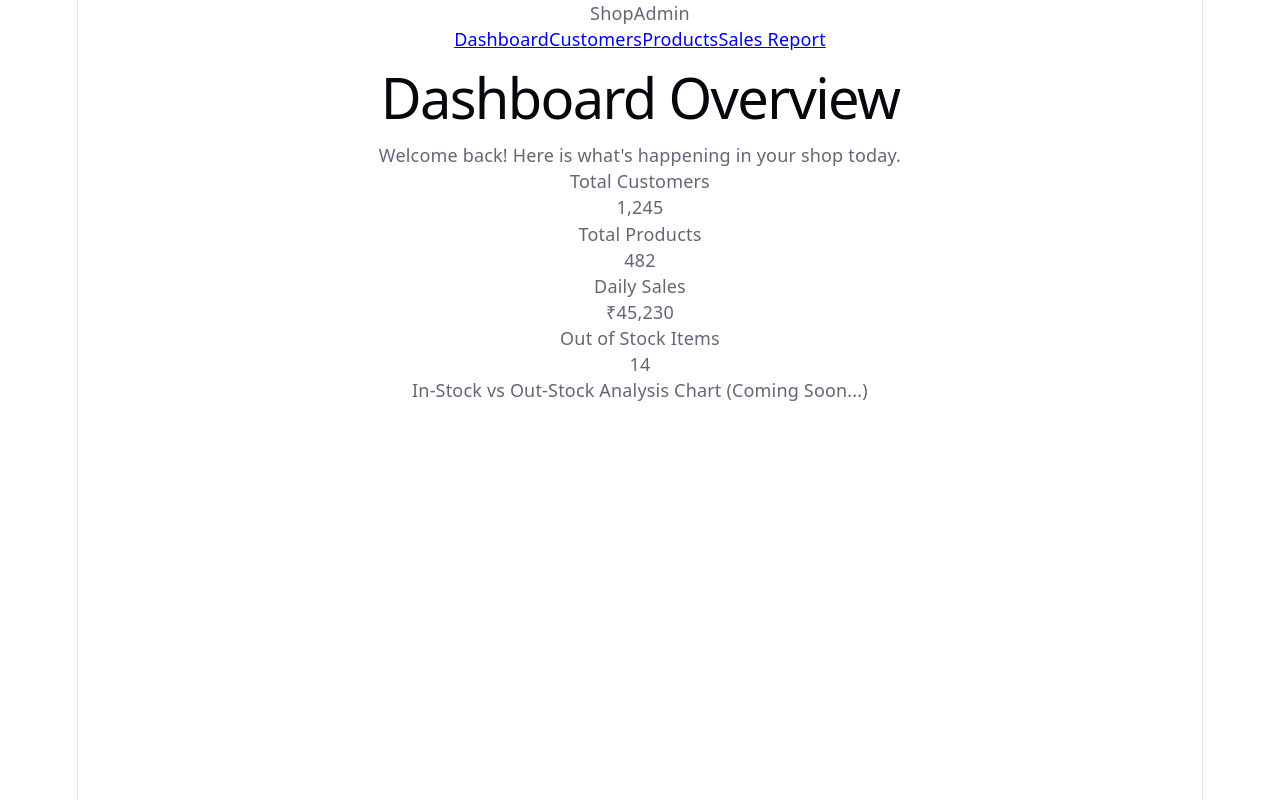
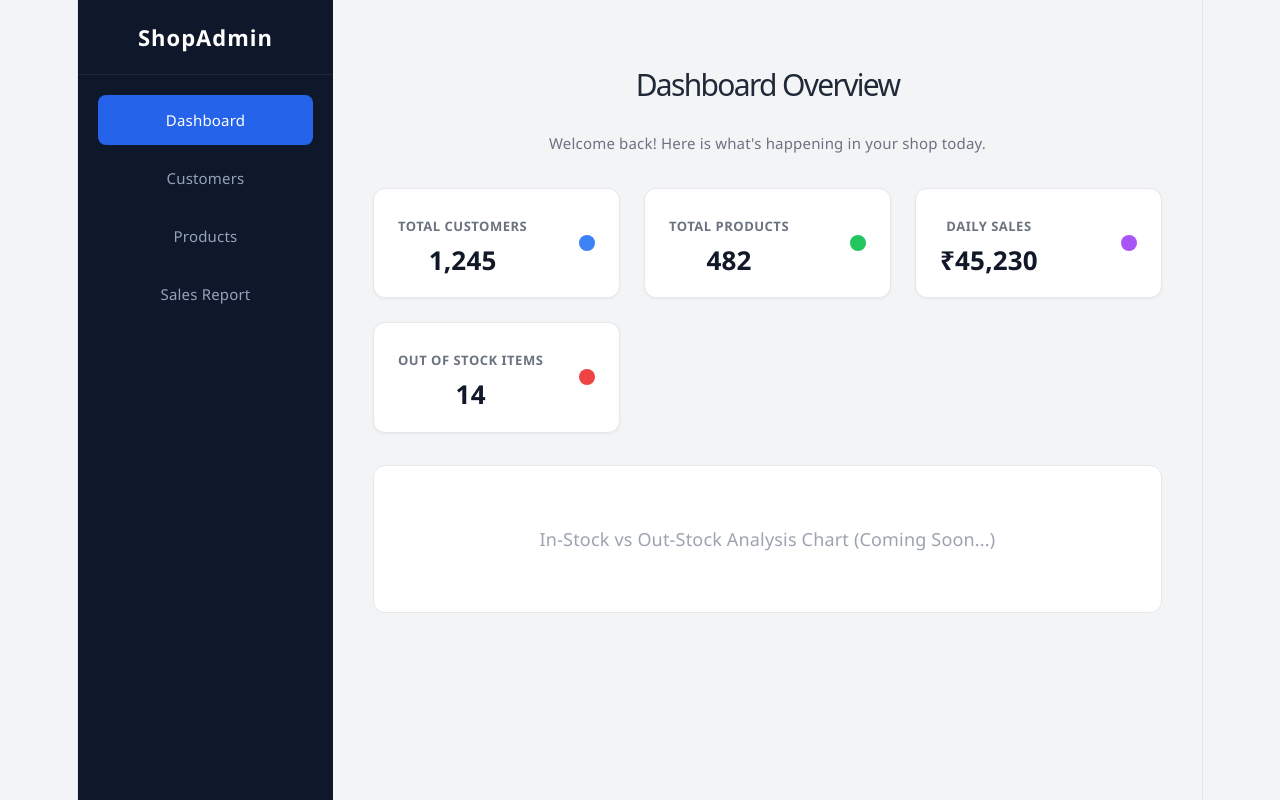
Before and after one commit to skit-devops-2026/DevOps-24ESKCS119, a React (Vite) app: page / in a window 1280 px wide. Built offline with nearby package versions, Linux system fonts and the light colour scheme.

Commit message:
Style: Added customized sidebar and layout dashboard

```diff
--- a/src/App.css
+++ b/src/App.css
@@ -1,184 +1,125 @@
-.counter {
-  font-size: 16px;
-  padding: 5px 10px;
-  border-radius: 5px;
-  color: var(--accent);
-  background: var(--accent-bg);
-  border: 2px solid transparent;
-  transition: border-color 0.3s;
-  margin-bottom: 24px;
-
-  &:hover {
-    border-color: var(--accent-border);
-  }
-  &:focus-visible {
-    outline: 2px solid var(--accent);
-    outline-offset: 2px;
-  }
+* {
+  box-sizing: border-box;
+  margin: 0;
+  padding: 0;
 }
 
-.hero {
-  position: relative;
-
-  .base,
-  .framework,
-  .vite {
-    inset-inline: 0;
-    margin: 0 auto;
+body {
+  font-family: 'Segoe UI', Tahoma, Geneva, Verdana, sans-serif;
+  background-color: #f3f4f6;
 }
 
-  .base {
-    width: 170px;
-    position: relative;
-    z-index: 0;
+.app-container {
+  display: flex;
+  height: 100vh;
 }
 
-  .framework,
-  .vite {
-    position: absolute;
+.sidebar {
+  width: 255px;
+  background-color: #0f172a;
+  color: white;
+  display: flex;
+  flex-direction: column;
 }
 
-  .framework {
-    z-index: 1;
-    top: 34px;
-    height: 28px;
-    transform: perspective(2000px) rotateZ(300deg) rotateX(44deg) rotateY(39deg)
-      scale(1.4);
+.sidebar-brand {
+  padding: 24px;
+  font-size: 22px;
+  font-weight: bold;
+  border-bottom: 1px solid #1e293b;
+  letter-spacing: 1px;
 }
 
-  .vite {
-    z-index: 0;
-    top: 107px;
-    height: 26px;
-    width: auto;
-    transform: perspective(2000px) rotateZ(300deg) rotateX(40deg) rotateY(39deg)
-      scale(0.8);
-  }
+.sidebar-nav {
+  padding: 20px;
+  display: flex;
+  flex-direction: column;
+  gap: 8px;
 }
 
-#center {
-  display: flex;
-  flex-direction: column;
-  gap: 25px;
-  place-content: center;
-  place-items: center;
-  flex-grow: 1;
-
-  @media (max-width: 1024px) {
-    padding: 32px 20px 24px;
-    gap: 18px;
-  }
+.nav-item {
+  color: #94a3b8;
+  text-decoration: none;
+  padding: 12px 16px;
+  border-radius: 8px;
+  font-size: 15px;
+  transition: all 0.2s ease;
 }
 
-#next-steps {
-  display: flex;
-  border-top: 1px solid var(--border);
-  text-align: left;
-
-  & > div {
-    flex: 1 1 0;
-    padding: 32px;
-    @media (max-width: 1024px) {
-      padding: 24px 20px;
-    }
+.nav-item:hover {
+  background-color: #1e293b;
+  color: white;
 }
 
-  .icon {
-    margin-bottom: 16px;
-    width: 22px;
-    height: 22px;
+.nav-item.active {
+  background-color: #2563eb;
+  color: white;
+  font-weight: 500;
 }
 
-  @media (max-width: 1024px) {
-    flex-direction: column;
-    text-align: center;
-  }
+.main-content {
+  flex: 1;
+  padding: 40px;
+  overflow-y: auto;
 }
 
-#docs {
-  border-right: 1px solid var(--border);
-
-  @media (max-width: 1024px) {
-    border-right: none;
-    border-bottom: 1px solid var(--border);
-  }
+.content-header h1 {
+  font-size: 30px;
+  color: #1f2937;
 }
 
-#next-steps ul {
-  list-style: none;
-  padding: 0;
-  display: flex;
-  gap: 8px;
-  margin: 32px 0 0;
-
-  .logo {
-    height: 18px;
+.content-header p {
+  color: #6b7280;
+  margin-top: 6px;
+  font-size: 15px;
 }
 
-  a {
-    color: var(--text-h);
-    font-size: 16px;
-    border-radius: 6px;
-    background: var(--social-bg);
-    display: flex;
-    padding: 6px 12px;
-    align-items: center;
-    gap: 8px;
-    text-decoration: none;
-    transition: box-shadow 0.3s;
-
-    &:hover {
-      box-shadow: var(--shadow);
-    }
-    .button-icon {
-      height: 18px;
-      width: 18px;
-    }
+.stats-grid {
+  display: grid;
+  grid-template-columns: repeat(auto-fit, minmax(240px, 1fr));
+  gap: 24px;
+  margin-top: 32px;
 }
 
-  @media (max-width: 1024px) {
-    margin-top: 20px;
-    flex-wrap: wrap;
-    justify-content: center;
-
-    li {
-      flex: 1 1 calc(50% - 8px);
+.stat-card {
+  background-color: white;
+  padding: 24px;
+  border-radius: 12px;
+  border: 1px solid #e5e7eb;
+  display: flex;
+  justify-content: space-between;
+  align-items: center;
+  box-shadow: 0 1px 3px rgba(0,0,0,0.05);
 }
 
-    a {
-      width: 100%;
-      justify-content: center;
-      box-sizing: border-box;
-    }
-  }
+.stat-title {
+  font-size: 13px;
+  color: #6b7280;
+  text-transform: uppercase;
+  font-weight: 600;
+  letter-spacing: 0.5px;
 }
 
-#spacer {
-  height: 88px;
-  border-top: 1px solid var(--border);
-  @media (max-width: 1024px) {
-    height: 48px;
-  }
+.stat-value {
+  font-size: 26px;
+  font-weight: 700;
+  color: #111827;
+  margin-top: 8px;
 }
 
-.ticks {
-  position: relative;
-  width: 100%;
-
-  &::before,
-  &::after {
-    content: '';
-    position: absolute;
-    top: -4.5px;
-    border: 5px solid transparent;
+.stat-badge {
+  width: 16px;
+  height: 16px;
+  border-radius: 50%;
 }
 
-  &::before {
-    left: 0;
-    border-left-color: var(--border);
+.chart-box {
+  margin-top: 32px;
+  background-color: white;
+  padding: 60px;
+  border-radius: 12px;
+  border: 1px solid #e5e7eb;
+  text-align: center;
+  color: #9ca3af;
+  font-weight: 500;
 }
-  &::after {
-    right: 0;
-    border-right-color: var(--border);
-  }
-}
```
Lines whose indentation alone changed are shown as unchanged.
